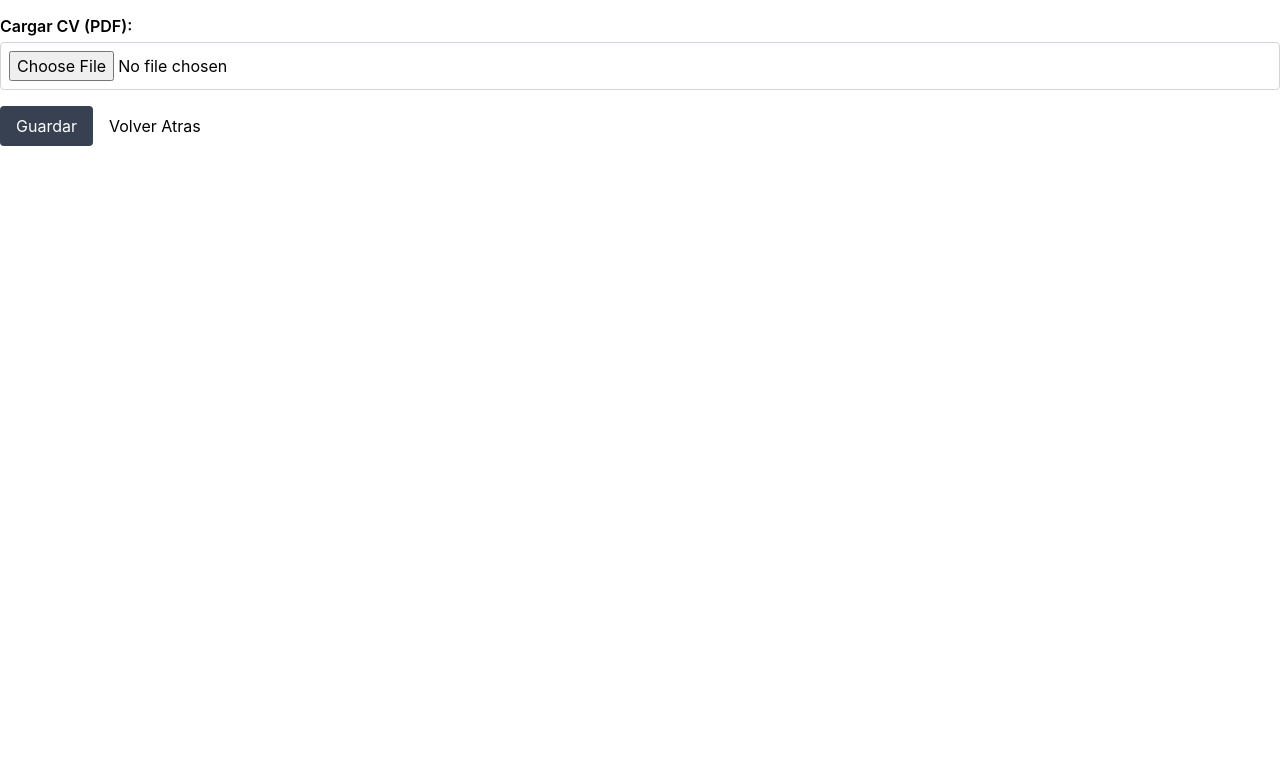
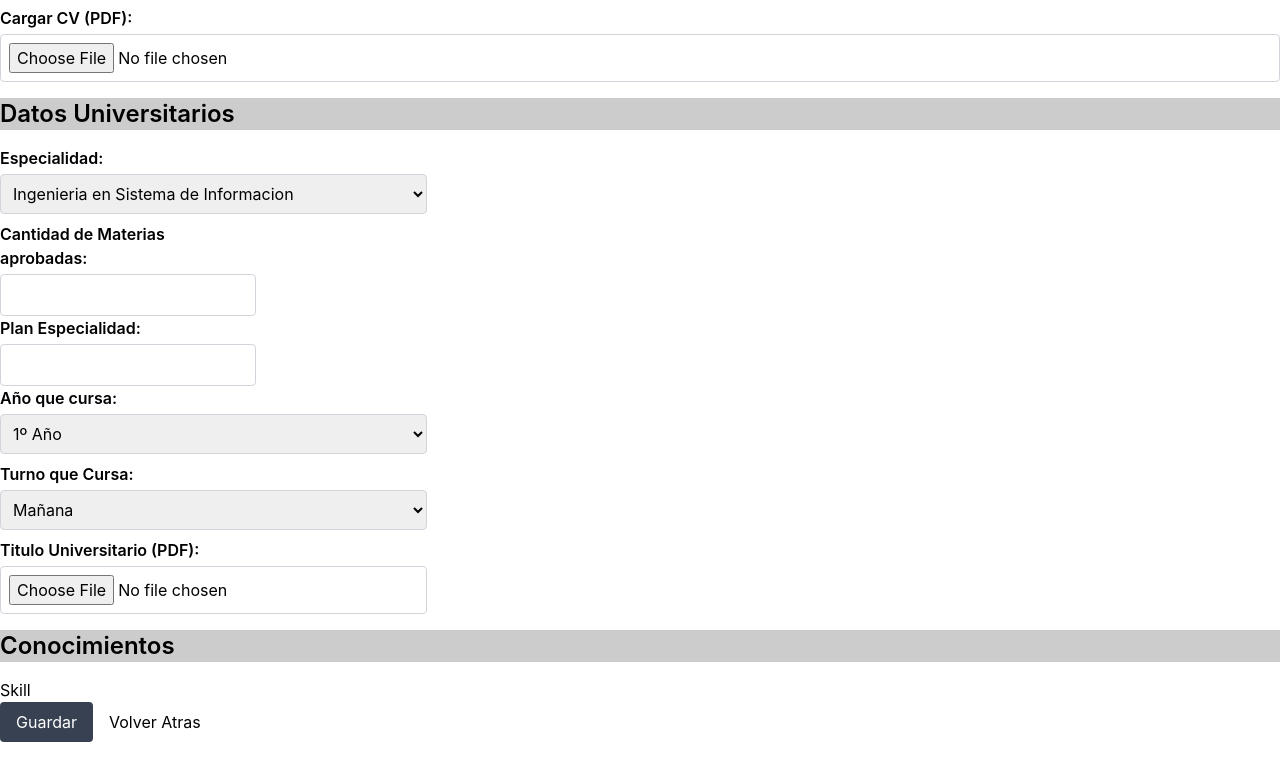
Before and after one commit to MendiburuFrancisco/BolsaDeTrabajo, a React (Create React App) app: page /settings in a window 1280 px wide. Shown: the part 1166-1940 px from the top of the page. Before the commit the page ends 1344 px from the top, so only its background shows below. Built offline with nearby package versions, Linux system fonts and the light colour scheme.

Commit message:
se agregan casi todas las opciones para q el usuario pueda editar su perfil en la page Settings, faltaria hacer la seccion de conocimientos, y darle estilo a todo el panel. Tambien se logro esconder la barra de busqueda del navbar en las paginas que no correspondia

```diff
--- a/src/components/ui/Footer.js
+++ b/src/components/ui/Footer.js
@@ -3,7 +3,7 @@ import UTN_LOGO from "./../../assets/img/logo_utn.png";
 
 const Footer = () => {
   return (
-    <div className="bg-gray-700 text-white flex justify-evenly items-center  ">
+    <div className="bg-gray-700 text-white flex justify-evenly items-center mt-8 ">
         <div >
         <img src={UTN_LOGO} alt="logo" className=" h-10" />
 
--- a/src/components/ui/Navbar.js
+++ b/src/components/ui/Navbar.js
@@ -25,7 +25,7 @@ class NavBarButton extends React.Component {
   }
 }
 
-const Navbar = ({ buttons }) => {
+const Navbar = ({ buttons, esconde  }) => {
   return (
     <nav className=" navbar flex items-center justify-between p-2 bg-gray-700">
       {/* Left side with search bar */}
@@ -37,15 +37,15 @@ const Navbar = ({ buttons }) => {
         <div className="inline-block text-white" >Bolsa de Trabajo</div>
       </a>
 
-
-      <div className="rounded-full p-2 bg-white flex items-center">
+      {/* Search */}
+      <div className={`rounded-full p-2 bg-white flex items-center ${esconde}`}>
         <input
           type="text"
           placeholder="Buscar trabajos"
           className="rounded-l-full py-1 px-4 focus:outline-none w-72"
         />
 
-          {/* Search */}
+
         <button className="rounded-r-full text-gray-700 px-4" title="Buscar">
           <svg
             xmlns="http://www.w3.org/2000/svg"
--- /dev/null
+++ b/src/components/ui/Skill.js
@@ -0,0 +1,7 @@
+import React from 'react'
+
+export default function Skill() {
+  return (
+    <div>Skill</div>
+  )
+}
--- /dev/null
+++ b/src/components/ui/UniversityInfo.js
@@ -0,0 +1,124 @@
+import React, { useState } from 'react';
+
+
+export default function UniversityInfo() {
+
+    const [especialidad, setEspecialidad] = useState('Ingenieria en Sistemas de Informacion');
+
+    const [numeroMaterias, setNumeroMaterias] = useState();
+    const [plan, setPlan] = useState();
+
+    const [añoCursado, setAñoCursado] = useState('');
+
+    const [turnoCursado, setTurnoCursado] = useState();
+
+    const handleEspecialidadChange = (e) => {
+        setEspecialidad(e.target.value);
+      };
+
+
+      const handleNumeroMateriasChange = (e) => {
+        setNumeroMaterias(e.target.value);
+      };
+
+      const handlePlanChange = (e) => {
+        setPlan(e.target.value);
+      };
+
+      const handleAñoCursadoChange = (e) => {
+        setAñoCursado(e.target.value);
+      };
+
+      const handleTurnoCursadoChange = (e) => {
+        setTurnoCursado (e.target.value);
+      };
+  return (
+    <div className="mb-4 ">
+        <div className=" mb-2">
+        <div className="w-1/3 mr-2">
+          <label className="block font-semibold mb-1">Especialidad:</label>
+          <select
+            value={especialidad}
+            onChange={handleEspecialidadChange}
+            className="w-full border border-gray-300 rounded p-2"
+          >
+            <option value="isi">Ingenieria en Sistema de Informacion</option>
+            <option value="iq">Ingenieria Quimica</option>
+            <option value="im">Ingenieria Mecanica</option>
+            <option value="ic">Ingenieria Civil</option>
+            <option value="ie">Ingenieria Electrica</option>
+          </select>
+        </div>
+      </div>
+
+
+      <div className="w-1/5 ">
+          <label className="block font-semibold mb-1">Cantidad de Materias aprobadas:</label>
+          <input
+            type="number"
+            value={numeroMaterias}
+            onChange={handleNumeroMateriasChange}
+            className="w-full border border-gray-300 rounded p-2"
+            placeholder=""
+          />
+        </div>
+
+        <div className="w-1/5 ">
+          <label className="block font-semibold mb-1">Plan Especialidad:</label>
+          <input
+            type="number"
+            value={plan}
+            onChange={handlePlanChange}
+            className="w-full border border-gray-300 rounded p-2"
+            placeholder=""
+          />
+        </div>
+
+
+        <div className=" mb-2">
+        <div className="w-1/3 mr-2">
+          <label className="block font-semibold mb-1">Año que cursa:</label>
+          <select
+            value={añoCursado}
+            onChange={handleAñoCursadoChange}
+            className="w-full border border-gray-300 rounded p-2"
+          >
+            <option value="1ero">1º Año</option>
+            <option value="2do">2º  Año</option>
+            <option value="3ero">3º Año</option>
+            <option value="4to">4º Año</option>
+            <option value="5to">5º  Año</option>
+          </select>
+        </div>
+        </div>
+
+        <div className=" mb-2">
+        <div className="w-1/3 mr-2">
+          <label className="block font-semibold mb-1">Turno que Cursa:</label>
+          <select
+            value={turnoCursado}
+            onChange={handleTurnoCursadoChange}
+            className="w-full border border-gray-300 rounded p-2"
+          >
+            <option value="mañana">Mañana</option>
+            <option value="tarde">Tarde</option>
+            <option value="noche">Noche</option>
+
+          </select>
+        </div>
+        </div>
+
+        <div className="mb-4 w-1/3">
+        <label className="block font-semibold mb-1">Titulo Universitario (PDF):</label>
+        <input
+          type="file"
+          accept=".pdf"
+          className="w-full border border-gray-300 rounded p-2"
+        />
+      </div>
+
+
+
+    </div>
+  )
+}
--- a/src/layouts/Register.js
+++ b/src/layouts/Register.js
@@ -3,9 +3,10 @@
 
 function Register(children) {
   return (
-    <div className="App bg-gray-800 ">
+    <div className="App bg-gray-800  ">
       <header className="header">
         <Navbar
+          esconde= {' hidden' }
           buttons={[
           ]}
         />
@@ -14,9 +15,7 @@ function Register(children) {
       {/* <main> */}
           {children.children}
       {/* </main> */}
-    <footer>
 
-    </footer>
     </div>
   );
 }
--- a/src/pages/GetAccount.js
+++ b/src/pages/GetAccount.js
@@ -6,6 +6,7 @@ const GetAccount = () => {
     <div className='App bg-gray-800 h-100 '>
 
         <Navbar
+          esconde= {' hidden' }
           buttons={[     ]}
         />
         <div className='w-1/2 text-center mx-auto my-20 border-white-500 border-l-2 ' >
--- a/src/pages/GetBackAccount.js
+++ b/src/pages/GetBackAccount.js
@@ -10,6 +10,7 @@ const GetBackAccount = () => {
       <header className="header">
         {/*hay q quitar barra de busqueda*/}
         <Navbar
+          esconde= {' hidden' }
           buttons={[     ]}
         />
       </header>
--- a/src/pages/Home.js
+++ b/src/pages/Home.js
@@ -119,9 +119,9 @@ function Home() {
         </div>
 
       </body>
+      <Footer/>
+    </StudentLayout>
 
-    </StudentLayout>
-    <Footer/>
     </>
   );
 }
--- a/src/pages/Login.js
+++ b/src/pages/Login.js
@@ -22,7 +22,7 @@ class Login extends Component {
 
    return   <Layout >
     <>
-    <div className="login-card bg-white-100 p-6 rounded-lg  shadow-md min-w-fit " >
+    <div className="login-card bg-white-100 p-6 rounded-lg  shadow-md min-w-fit  mb-8" >
 
         <img className="login-logo  shadow-md  w-40" alt="logo" src={LogoNegro} />
 
--- a/src/pages/Settings.js
+++ b/src/pages/Settings.js
@@ -4,11 +4,14 @@ import ContactInfo from '../components/ui/ContactInfo'
 import CVUpload from '../components/ui/CVUpload'
 import Navbar from '../components/ui/Navbar'
 import { Link } from 'react-router-dom'
+import UniversityInfo from '../components/ui/UniversityInfo'
+import Skill from '../components/ui/Skill'
 
 const Settings = () => {
   return (
     <>
     <Navbar
+          esconde= {' hidden' }
           buttons={[
 
             //campanita
@@ -43,12 +46,23 @@ const Settings = () => {
             </svg>,
            ]}
         />
+
+    {/* <h1 className="text-2xl font-semibold mb-4">Detalles del postulante</h1> */}
+        {/* deberiamos tratar de hacer en esta pagina varias solapitas(4) para los distintos tipos de datos del usuario ,
+        como en la pagina original */}
     <div className="container mx-auto py-8">
       <h1 className="text-2xl font-semibold mb-4">Datos Personales</h1>
       <PersonalInfo />
+
+      {/*este componente se podria colocar al lado de PersonalInfo con flex*/}
       <h1 className="text-2xl font-semibold mb-4">Informacion de contacto</h1>
       <ContactInfo />
       <CVUpload />
+      <h1 className="text-2xl font-semibold mb-4">Datos Universitarios</h1>
+      <UniversityInfo/>
+      <h1 className="text-2xl font-semibold mb-4">Conocimientos</h1>
+      <Skill/>
+
       <button className="px-4 py-2 bg-gray-700 text-white rounded">
           Guardar
       </button>
```
